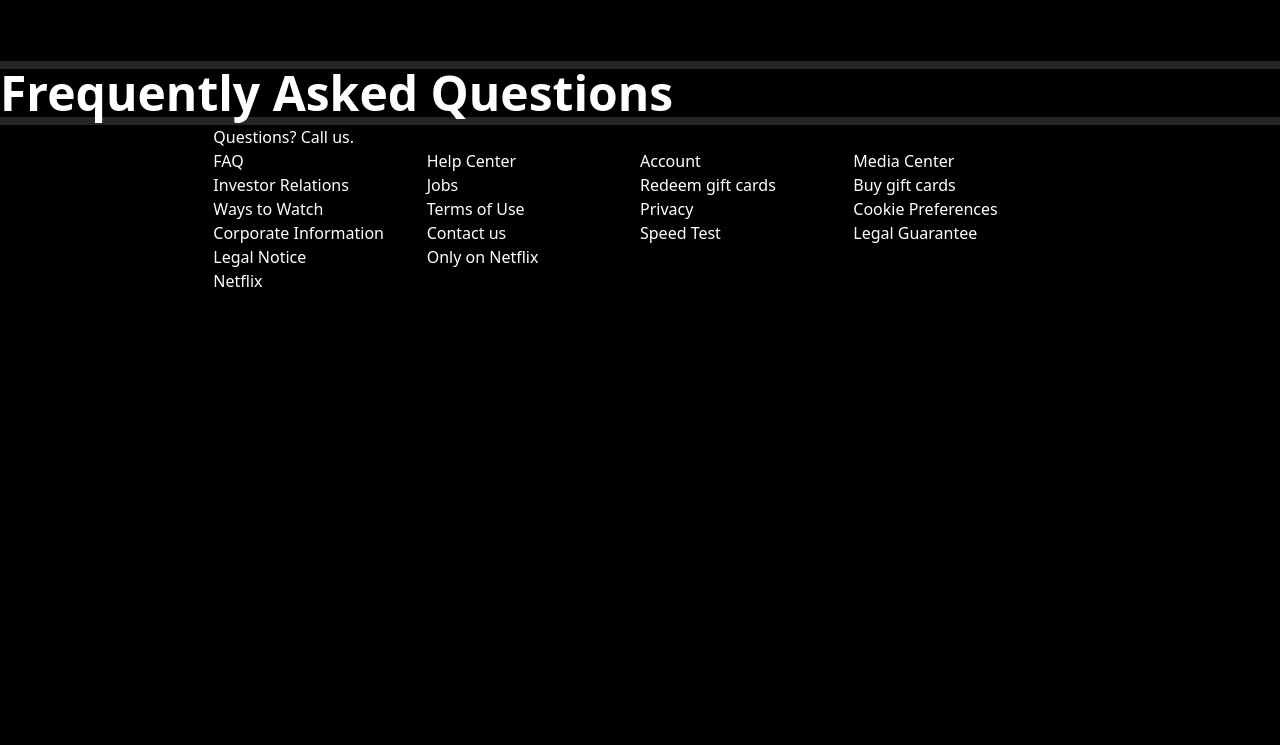
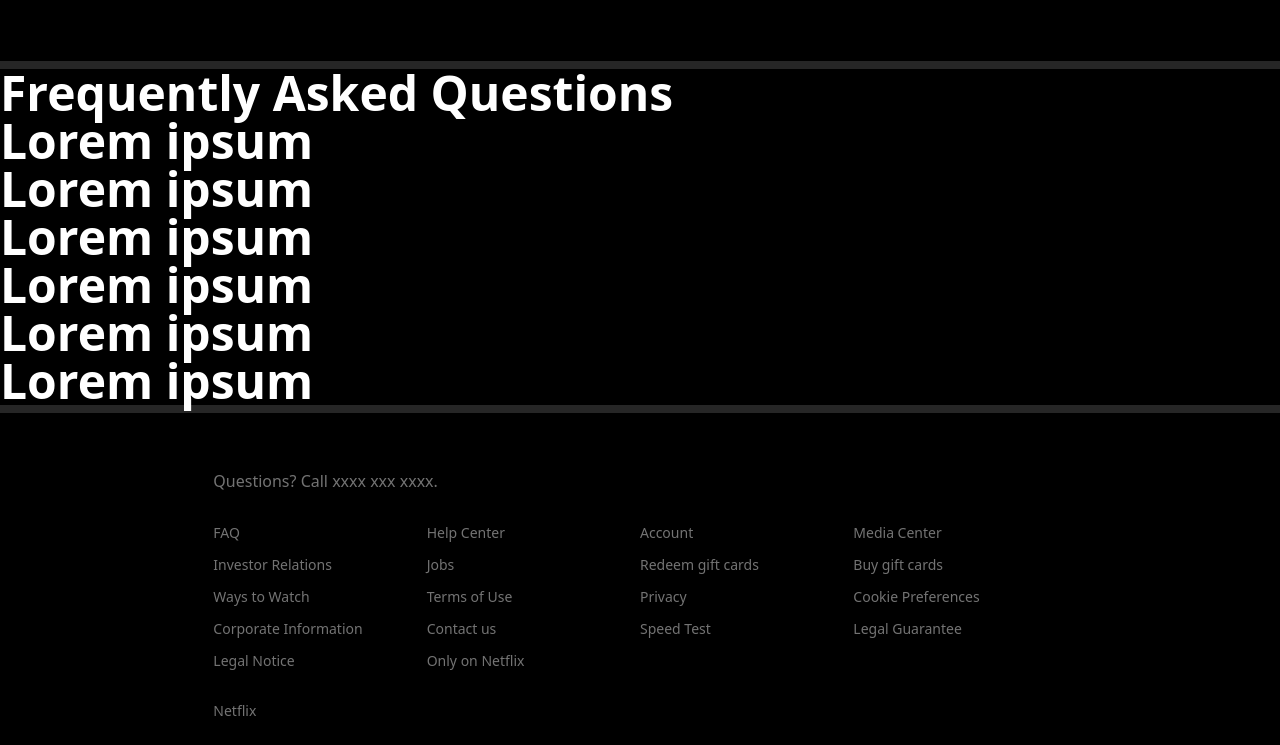
Before and after one commit to BK-222/clone_netflix, a website: page index.html in a window 1280 px wide. Shown: the part 2692-3437 px from the top of the page. Before the commit the page ends 2985 px from the top, so only its background shows below. Drawn offline with nearby package versions, Linux system fonts and the light colour scheme.

Commit message:
more on footer, first mob.

```diff
--- a/index.html
+++ b/index.html
@@ -9,7 +9,7 @@
 	<link href="https://unpkg.com/tailwindcss@^2.2.19/dist/tailwind.min.css" rel="stylesheet">
 	<script src="https://cdn.jsdelivr.net/npm/vue@2.6.12"></script>
 	<script src="https://unpkg.com/vue-router@2.0.0/dist/vue-router.js"></script>
-	<!-- <script src="https://unpkg.com/vuex@3.6.2"></script> -->
+	<script src="https://unpkg.com/vuex@3.6.2"></script>
 </head>
 <body class="bg-black text-white overflow-y-scroll">
 	<div id="app">
@@ -33,10 +33,12 @@
 <script src="components/SectionBar.js"></script>
 
 <script src="router.js"></script>
+<script src="vuex.js"></script>
 <script src="main.js"></script>
 
 
 <style>
 	.bg-neutral-800 { background-color: rgb(38 38 38) }
+	.text-neutral-500 { color: rgb(115 115 115) }
 	.h-vh4\5 { height: 80vh; }
 </style>
--- a/layouts/TheFooter.js
+++ b/layouts/TheFooter.js
@@ -1,29 +1,29 @@
 const theFooter = {
 	template:
-	'<div class="flex justify-center">\
+	'<div class="flex justify-center text-neutral-500">\
 		<div class="w-2/3">\
-			<p>Questions? Call us.</p>\
-			<ul class="flex flex-wrap">\
-				<li class="w-1/4">FAQ</li>\
-				<li class="w-1/4">Help Center</li>\
-				<li class="w-1/4">Account</li>\
-				<li class="w-1/4">Media Center</li>\
-				<li class="w-1/4">Investor Relations</li>\
-				<li class="w-1/4">Jobs</li>\
-				<li class="w-1/4">Redeem gift cards</li>\
-				<li class="w-1/4">Buy gift cards</li>\
-				<li class="w-1/4">Ways to Watch</li>\
-				<li class="w-1/4">Terms of Use</li>\
-				<li class="w-1/4">Privacy</li>\
-				<li class="w-1/4">Cookie Preferences</li>\
-				<li class="w-1/4">Corporate Information</li>\
-				<li class="w-1/4">Contact us</li>\
-				<li class="w-1/4">Speed Test</li>\
-				<li class="w-1/4">Legal Guarantee</li>\
-				<li class="w-1/4">Legal Notice</li>\
-				<li class="w-1/4">Only on Netflix</li>\
+			<p class="mt-14 mb-6">Questions? Call xxxx xxx xxxx.</p>\
+			<ul class="flex flex-wrap text-sm">\
+				<li class="w-1/2 lg:w-1/4 py-1.5"><a href="#">FAQ</a></li>\
+				<li class="w-1/2 lg:w-1/4 py-1.5"><a href="#">Help Center</a></li>\
+				<li class="w-1/2 lg:w-1/4 py-1.5"><a href="#">Account</a></li>\
+				<li class="w-1/2 lg:w-1/4 py-1.5"><a href="#">Media Center</a></li>\
+				<li class="w-1/2 lg:w-1/4 py-1.5"><a href="#">Investor Relations</a></li>\
+				<li class="w-1/2 lg:w-1/4 py-1.5"><a href="#">Jobs</a></li>\
+				<li class="w-1/2 lg:w-1/4 py-1.5"><a href="#">Redeem gift cards</a></li>\
+				<li class="w-1/2 lg:w-1/4 py-1.5"><a href="#">Buy gift cards</a></li>\
+				<li class="w-1/2 lg:w-1/4 py-1.5"><a href="#">Ways to Watch</a></li>\
+				<li class="w-1/2 lg:w-1/4 py-1.5"><a href="#">Terms of Use</a></li>\
+				<li class="w-1/2 lg:w-1/4 py-1.5"><a href="#">Privacy</a></li>\
+				<li class="w-1/2 lg:w-1/4 py-1.5"><a href="#">Cookie Preferences</a></li>\
+				<li class="w-1/2 lg:w-1/4 py-1.5"><a href="#">Corporate Information</a></li>\
+				<li class="w-1/2 lg:w-1/4 py-1.5"><a href="#">Contact us</a></li>\
+				<li class="w-1/2 lg:w-1/4 py-1.5"><a href="#">Speed Test</a></li>\
+				<li class="w-1/2 lg:w-1/4 py-1.5"><a href="#">Legal Guarantee</a></li>\
+				<li class="w-1/2 lg:w-1/4 py-1.5"><a href="#">Legal Notice</a></li>\
+				<li class="w-1/2 lg:w-1/4 py-1.5"><a href="#">Only on Netflix</a></li>\
 			</ul>\
-			<p>Netflix</p>\
+			<p class="my-6 text-sm">Netflix</p>\
 		</div>\
 	</div>'
 }
--- a/pages/MainPage.js
+++ b/pages/MainPage.js
@@ -29,6 +29,14 @@
 		</div>\
 		<div class="text-5xl font-semibold">\
 			Frequently Asked Questions\
+			<div class="flex flex-col">\
+				<div>Lorem ipsum</div>\
+				<div>Lorem ipsum</div>\
+				<div>Lorem ipsum</div>\
+				<div>Lorem ipsum</div>\
+				<div>Lorem ipsum</div>\
+				<div>Lorem ipsum</div>\
+			</div>\
 		</div>\
 		<section-bar></section-bar>\
 	</div>',
```
Also changed, not shown: store/vuex.js (+5 -5 lines).
